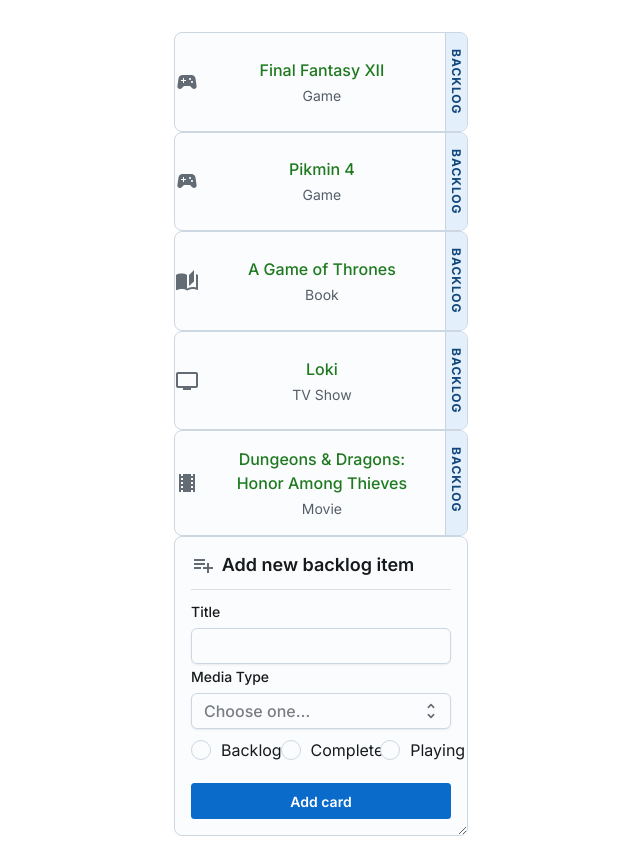
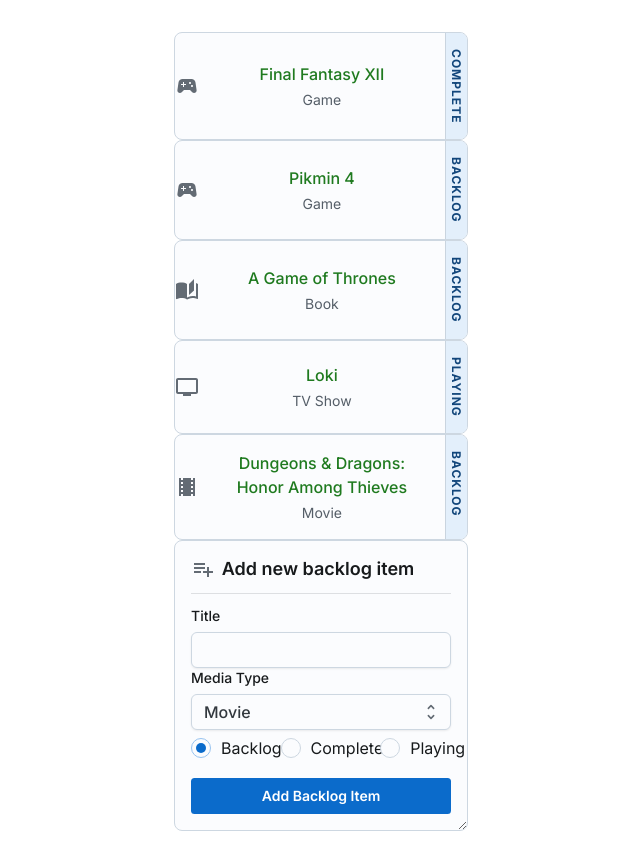
Before and after one commit to dbyrne978/back-log-buddy, a React (Vite) app in the folder back-log-buddy/: page / in a window 1280 px wide. Shown: the whole page, without its empty margins (319-959 px from the left). Built offline with nearby package versions, Linux system fonts and the light colour scheme.

Commit message:
Implement MediaCardNew functionality

```diff
--- a/back-log-buddy/src/App.jsx
+++ b/back-log-buddy/src/App.jsx
@@ -17,16 +17,14 @@
             key={media.mediaName + media.mediaType}
             mediaName={media.mediaName}
             mediaType={media.mediaType}
-            mediaInfo={media.mediaInfo}
-            mediaImage={media.mediaImage}
             completionStatus={media.completionStatus}
           />
         );
       })}
 
       <MediaCardNew
-        currentMediaList
-        setCurrentMediaList
+        currentMediaList={currentMediaList}
+        setCurrentMediaList={setCurrentMediaList}
       />
 
     </CssVarsProvider>
--- a/back-log-buddy/src/components/MediaCardNew.jsx
+++ b/back-log-buddy/src/components/MediaCardNew.jsx
@@ -12,8 +12,19 @@
 import Option from '@mui/joy/Option';
 import Radio from '@mui/joy/Radio';
 import RadioGroup from '@mui/joy/RadioGroup';
+import * as React from 'react';
+import PropTypes from 'prop-types';
 
+// adds new backlog item and media card to display it
 function MediaCardNew({ currentMediaList, setCurrentMediaList }) {
+  const emptyBacklogItem = {
+    mediaName: '',
+    mediaType: 'Movie',
+    completionStatus: 'Backlog',
+  }
+
+  const [newBacklogItem, setNewBacklogItem] = React.useState({...emptyBacklogItem})
+
   return (
     <Card
       variant="outlined"
@@ -32,14 +43,32 @@
       <Divider inset="none" />
 
       <CardContent>
+        <form
+          onSubmit={(event) => {
+            event.preventDefault();
+            setCurrentMediaList(currentMediaList.concat(newBacklogItem));
+            setNewBacklogItem({...emptyBacklogItem})
+          }}
+        >
           <FormControl>
             <FormLabel>Title</FormLabel>
-          <Input />
+            <Input
+              value={newBacklogItem.mediaName}
+              onChange={(event) =>
+                setNewBacklogItem({...newBacklogItem, mediaName: event.target.value})
+              }
+            />
           </FormControl>
 
           <FormControl>
             <FormLabel>Media Type</FormLabel>
-          <Select placeholder="Choose one…">
+            <Select
+              placeholder="Choose one…"
+              value={newBacklogItem.mediaType}
+              onChange={(event, newValue) =>
+                setNewBacklogItem({...newBacklogItem, mediaType: newValue})
+              }
+            >
               <Option value='Movie'>Movie</Option>
               <Option value='TV Show'>TV Show</Option>
               <Option value='Game'>Game</Option>
@@ -51,6 +80,10 @@
             <RadioGroup
               name="completion-status-radio-group"
               orientation='horizontal'
+              value={newBacklogItem.completionStatus}
+              onChange={(event) =>
+                setNewBacklogItem({...newBacklogItem, completionStatus: event.target.value})
+              }
             >
               <Radio value="Backlog" label="Backlog" />
               <Radio value="Complete" label="Complete" />
@@ -59,13 +92,21 @@
           </FormControl>
 
           <CardActions>
-          <Button variant="solid" color="primary">
-            Add card
+            <Button variant="solid" color="primary" type='submit'>
+              Add Backlog Item
             </Button>
           </CardActions>
+
+        </form>
       </CardContent>
     </Card>
   );
 }
 
+MediaCardNew.propTypes = {
+  currentMediaList: PropTypes.array,
+  setCurrentMediaList: PropTypes.func,
+  completionStatus: PropTypes.string
+}
+
 export default MediaCardNew
--- a/back-log-buddy/src/main.jsx
+++ b/back-log-buddy/src/main.jsx
@@ -6,7 +6,7 @@
 const mockGame1 = {
   mediaName : "Final Fantasy XII",
   mediaType : "Game",
-  completionStatus : "Backlog"
+  completionStatus : "Complete"
 }
 const mockGame2 = {
   mediaName : "Pikmin 4",
@@ -21,7 +21,7 @@
 const mockShow1 = {
   mediaName : "Loki",
   mediaType : "TV Show",
-  completionStatus : "Backlog"
+  completionStatus : "Playing"
 }
 const mockMovie1 = {
   mediaName : "Dungeons & Dragons: Honor Among Thieves",
```
Lines whose indentation alone changed are shown as unchanged.
